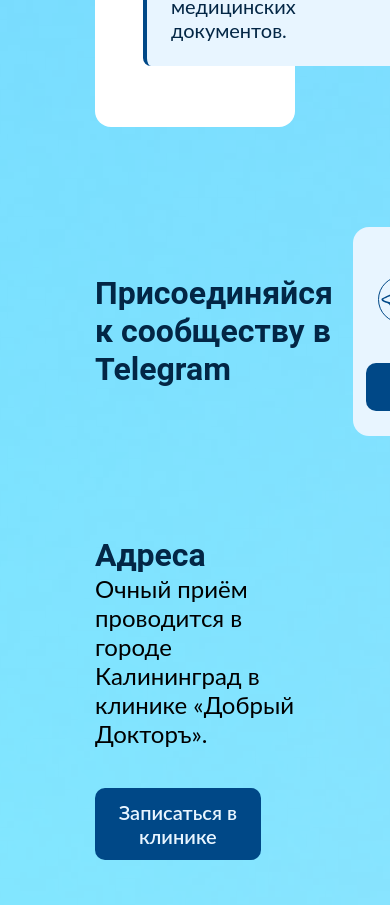
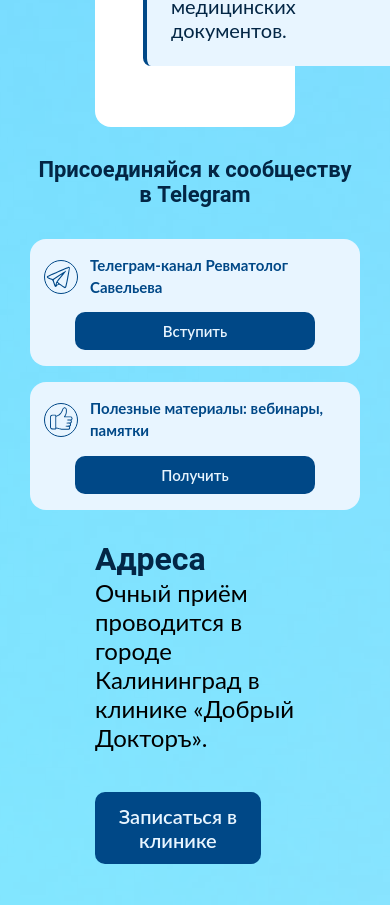
Before and after one commit to Nadya-Semyonova/doctorSavelieva, a React (Vite) app: page / in a window 390 px wide. Shown: the part 4140-5045 px from the top of the page. Built offline with nearby package versions, Linux system fonts and the light colour scheme.

Commit message:
mobile:links

```diff
--- a/src/sections/Links/Links.module.css
+++ b/src/sections/Links/Links.module.css
@@ -57,8 +57,184 @@
   box-shadow: var(--shadow-sm);
 }
 
-/* @media (max-width: 768px) {
+/* ========== TABLET: < 1440px ========== */
+@media (max-width: 1439px) {
+  .links {
+    grid-template-columns: 1fr 1fr;
+    gap: 24px;
+    padding: 40px;
+    align-items: start;
+  }
+
+  .title {
+    grid-column: 1 / -1;
+    font-size: clamp(1.5rem, 4vw, var(--font-size-h2));
+    text-align: center;
+    margin-bottom: 8px;
+  }
+
+  .card {
+    padding: 20px;
+    gap: 12px;
+    /* 🔥 Две строки: [иконка + текст] / [кнопка снизу] */
+    grid-template-columns: auto 1fr;
+    grid-template-areas:
+      "icon text"
+      "button button";
+    align-items: center;
+    min-width: 0;
+  }
+
+  .icon {
+    grid-area: icon;
+    width: 40px;
+    height: 40px;
+    flex-shrink: 0;
+  }
+
+  .icon svg {
+    width: 18px;
+    height: 18px;
+  }
+
+  .text {
+    grid-area: text;
+    /* 🔥 Текст переносится автоматически */
+    font-size: clamp(1rem, 2.5vw, var(--font-size-small));
+    text-align: left;
+    line-height: 1.4;
+    margin: 0;
+    min-width: 0;
+    overflow-wrap: break-word;
+    word-break: normal;
+  }
+
+  .LinkButton {
+    grid-area: button;
+    grid-column: 1 / -1;
+    justify-self: center;
+    width: 100%;
+    max-width: 180px;
+    padding: 10px 16px;
+    font-size: clamp(0.875rem, 2vw, var(--font-size-text));
+    margin-top: 4px;
+  }
+}
+
+/* ========== MOBILE: < 768px ========== */
+@media (max-width: 767px) {
   .links {
     grid-template-columns: 1fr;
+    gap: 20px;
+    padding: 30px;
   }
-} */
+
+  .title {
+    font-size: 1.5rem;
+    text-align: center;
+    margin-bottom: 16px;
+  }
+
+  .card {
+    /* 🔥 Две строки: [иконка + текст] / [кнопка на всю ширину] */
+    grid-template-columns: auto 1fr;
+    grid-template-areas:
+      "icon text"
+      "button button";
+    padding: 20px 16px;
+    gap: 12px 16px;
+    text-align: left;
+    /* 🔥 Предотвращаем вылезание контента */
+    min-width: 0;
+    overflow: hidden;
+  }
+
+  .icon {
+    grid-area: icon;
+    width: 36px;
+    height: 36px;
+    flex-shrink: 0;
+  }
+
+  .icon svg {
+    width: 16px;
+    height: 16px;
+  }
+
+  .text {
+    grid-area: text;
+    font-size: 1.125rem;
+    line-height: 1.4;
+    margin: 0;
+    /* 🔥 Разрешаем перенос длинных слов */
+    min-width: 0;
+    overflow-wrap: break-word;
+    word-break: break-word;
+    hyphens: auto;
+  }
+
+  .LinkButton {
+    grid-area: button;
+    grid-column: 1 / -1;
+    justify-self: stretch;
+    width: 100%;
+    max-width: 280px;
+    margin-inline: auto;
+    padding: 12px 16px;
+    font-size: 1rem;
+    text-align: center;
+    box-sizing: border-box; /* 🔥 Кнопка учитывает padding в ширине */
+  }
+
+  @media (hover: none) {
+    .LinkButton:hover {
+      transform: none;
+      box-shadow: none;
+    }
+  }
+}
+
+/* ========== SMALL MOBILE: < 480px ========== */
+@media (max-width: 479px) {
+  .links {
+    padding: 30px;
+    gap: 16px;
+  }
+
+  .title {
+    font-size: 1.375rem;
+  }
+
+  .card {
+    padding: 16px 14px;
+    gap: 10px 12px;
+  }
+
+  .icon {
+    width: 32px;
+    height: 32px;
+  }
+
+  .icon svg {
+    width: 14px;
+    height: 14px;
+  }
+
+  .text {
+    font-size: 1rem;
+    line-height: 1.45;
+    hyphens: none;
+    -webkit-hyphens: none;
+    -ms-hyphens: none;
+    word-break: normal;
+    overflow-wrap: break-word; /* Оставляем мягкий перенос без тире */
+    font-size: 0.9375rem;
+    line-height: 1.45;
+  }
+
+  .LinkButton {
+    padding: 10px 14px;
+    font-size: 0.9375rem;
+    max-width: 240px;
+  }
+}
```
